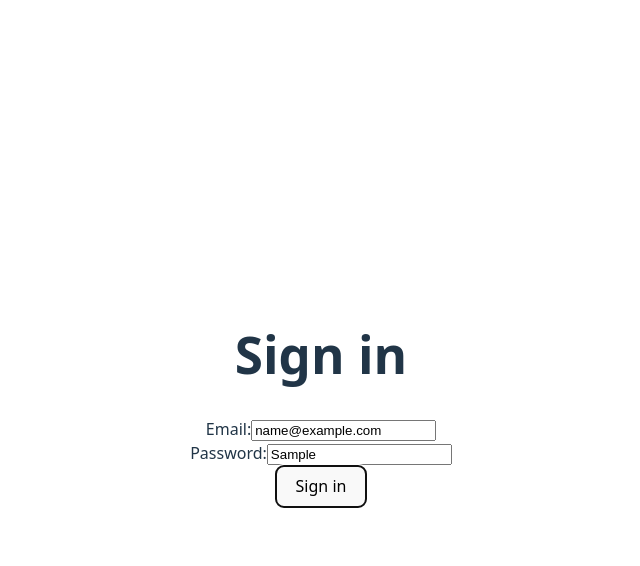
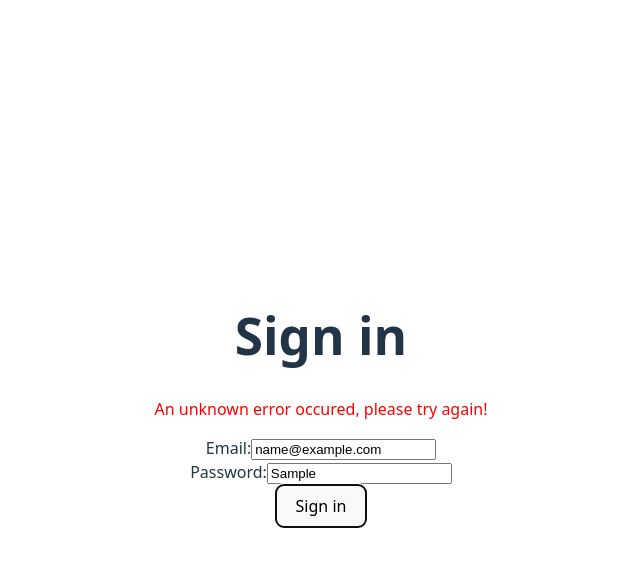
Before and after one commit to maxmoeller-147/MERN-Project, a React (Vite) app in the folder Frontend/message_app_project/: page /users/login in a window 1280 px wide. Both pictures are taken after typing "name@example.com", "Sample" into the empty fields and a click on the button "Sign in". Shown: the top 566 px of the page, without its empty margins (319-959 px from the left). Built offline with nearby package versions, Linux system fonts and the light colour scheme; no server answers.

Commit message:
Feat: Updating error messaging for log in

```diff
--- a/Frontend/message_app_project/src/components/UserLogInForm.jsx
+++ b/Frontend/message_app_project/src/components/UserLogInForm.jsx
@@ -1,10 +1,10 @@
 import axios from "axios";
 import { useState } from "react";
-import { useNavigate } from "react-router";
+import { useNavigate } from "react-router-dom";
 import api from "../api";
 
 
-export default function UserLogInForm() {
+export default function UserLogInForm({ setError }) {
   const [email, setEmail] = useState("");
   const [password, setPassword] = useState("");
 
@@ -19,38 +19,39 @@ export default function UserLogInForm() {
   const navigate = useNavigate();
   const onSubmit = async (e) => {
     e.preventDefault();
+    setError("");
 
-    let headers = {
-      "Authorization": "Basic " + btoa(email + ":" + password)
-    };
-    // send to api for authentication verify, then give response, if status 200, display sucessfull message
-    const response = await api.post("http://localhost:3000/users/login",{}, {
-      headers: headers,
-    })
-    .then((response) => {
-      if (response.data.error) {
-        alert("Incorrect email or password, please try again!");
-      } else {
-        alert("Log in successfully!");
-        navigate("/home"); // navigate to home page
+    try{
+      // send to api for authentication verify, then give response, if status 200, display sucessfull message
+      const response = await api.post("http://localhost:3000/users/login",{}, {
+        headers: {
+          Authorization: "Basic " + btoa(email + ":" + password),
+        },
+      });
+
+      if (response.data.error){
+        setError("Incorrect email or password, please try again!")
+      } else{
+        setError("");
+        navigate("/home");
       }
-    })
-    .catch((error) => console.log(error));
-
+    } catch (error){
+      setError("An unknown error occured, please try again!")
+      console.log(error);
+    }
   }
 
   return (
     <div>
-      <h1>Sign in</h1>
       <form>
-        <div onChange={onChangeEmail}>
+        <div>
           <label htmlFor="email">Email:</label>
-          <input type="email" id="email" name="email"/>
+          <input type="email" id="email" name="email" onChange={onChangeEmail}/>
         </div>
 
-        <div onChange={onChangePassword}>
+        <div>
            <label htmlFor="password">Password:</label>
-          <input type="text" id="password" name="password" />
+          <input type="text" id="password" name="password" onChange={onChangePassword} />
         </div>
 
         <button onClick={onSubmit}>Sign in</button>
--- a/Frontend/message_app_project/src/main.jsx
+++ b/Frontend/message_app_project/src/main.jsx
@@ -2,7 +2,7 @@ import { StrictMode } from "react"
 import { createRoot } from "react-dom/client"
 import "./index.css"
 import App from "./App.jsx"
-import { BrowserRouter, Route, Routes } from "react-router-dom";
+import { BrowserRouter, Route, Routes, Navigate } from "react-router-dom";
 import ProfilePage from "./pages/ProfilePage.jsx";
 import ProfileEditPage from "./pages/ProfileEditPage.jsx";
 import LogInPage from "./pages/LogInPage.jsx";
@@ -13,7 +13,6 @@ import { WelcomePage } from "./pages/WelcomePage.jsx";
 import { Friends } from "./pages/Friends.jsx";
 import { NotFoundPage } from "./pages/NotFoundPage.jsx";
 
-import { Navigate } from "react-router-dom";
 import { BaseLayout } from "./templates/BaseLayout.jsx";
 
 createRoot(document.getElementById("root")).render(
--- a/Frontend/message_app_project/src/pages/LogInPage.jsx
+++ b/Frontend/message_app_project/src/pages/LogInPage.jsx
@@ -1,9 +1,22 @@
+import { useState } from "react";
 import UserLogInForm from "../components/UserLogInForm";
 
 export default function LogInPage() {
+
+  const [error, setError] = useState("");
+
+
   return (
     <main>
-      <UserLogInForm />
+      <h1>Sign in</h1>
+
+      {error && (
+        <p style={{ color: "red", marginBottom: "15px" }}>
+          {error}
+        </p>
+      )}
+
+      <UserLogInForm setError={setError}/>
     </main>
-  )
+  );
 }
--- a/Frontend/message_app_project/src/pages/RegisterPage.jsx
+++ b/Frontend/message_app_project/src/pages/RegisterPage.jsx
@@ -5,10 +5,58 @@ Jack's Task to develop the code.
 */
 
 export default function Register() {
+
+  const [email, setEmail] = useState("");
+  const [username, setUsername] = useState("");
+  const [password, setPassword] = useState("");
+
+  const onChangeEmail = (e) => {
+    setEmail(e.target.value);
+  };
+
+  const onChangePassword = (e) => {
+    setPassword(e.target.value);
+  };
+
+  const navigate = useNavigate();
+  const onSubmit = async (e) => {
+    e.preventDefault();
+    setError("");
+
+    try{
+      // send to api for authentication verify, then give response, if status 200, display sucessfull message
+      const response = await api.post("http://localhost:3000/users/login",{}, {
+        headers: {
+          Authorization: "Basic " + btoa(email + ":" + password),
+        },
+      });
+
+      if (response.data.error){
+        setError("Incorrect email or password, please try again!")
+      } else{
+        navigate("/home");
+      }
+    } catch (error){
+      setError("An unknown error occured, please try again!")
+      console.log(error);
+    }
+  }
+
   return (
-    <main>
-      <h1>Hello Jack</h1>
-      <h3>This is register page</h3>
-    </main>
+    <div>
+      <form>
+        <div>
+          <label htmlFor="email">Email:</label>
+          <input type="email" id="email" name="email" onChange={onChangeEmail}/>
+        </div>
+
+        <div>
+           <label htmlFor="password">Password:</label>
+          <input type="text" id="password" name="password" onChange={onChangePassword} />
+        </div>
+
+        <button onClick={onSubmit}>Sign in</button>
+      </form>
+    </div>
   )
 }
```
